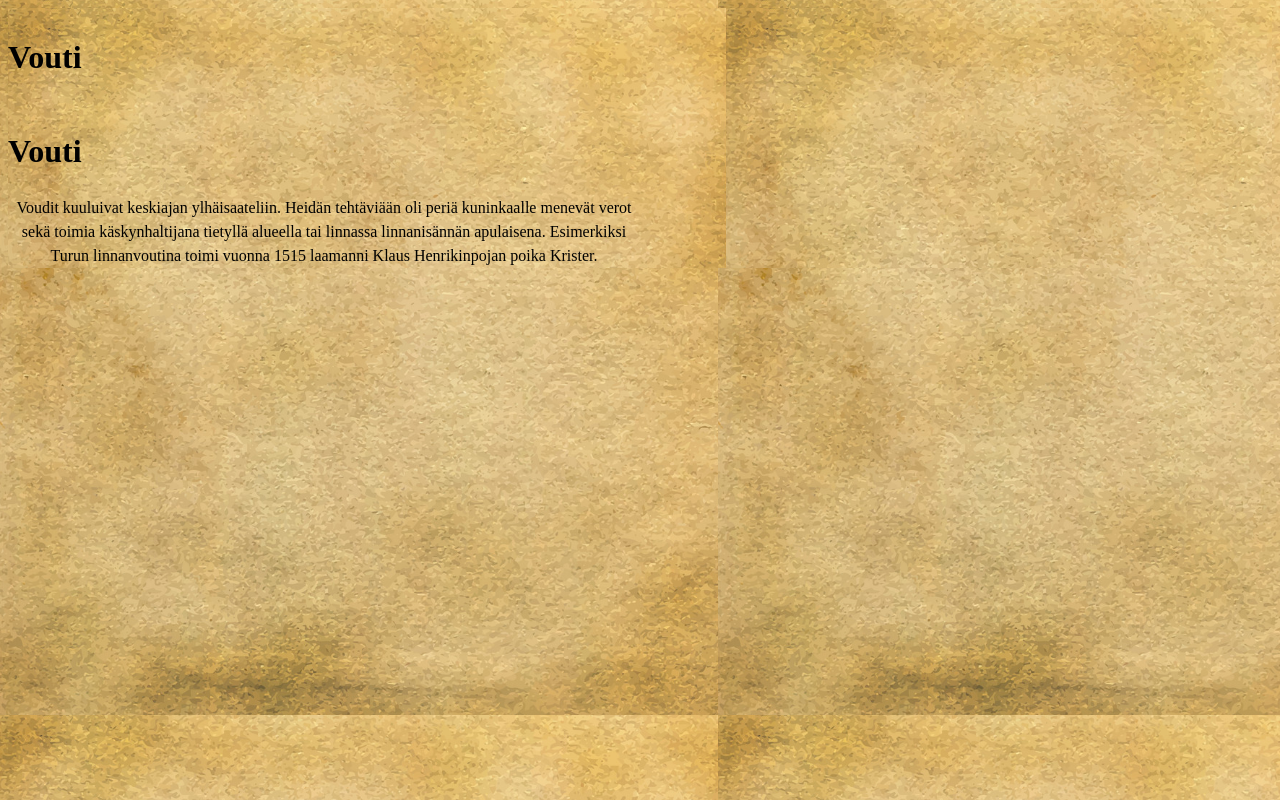
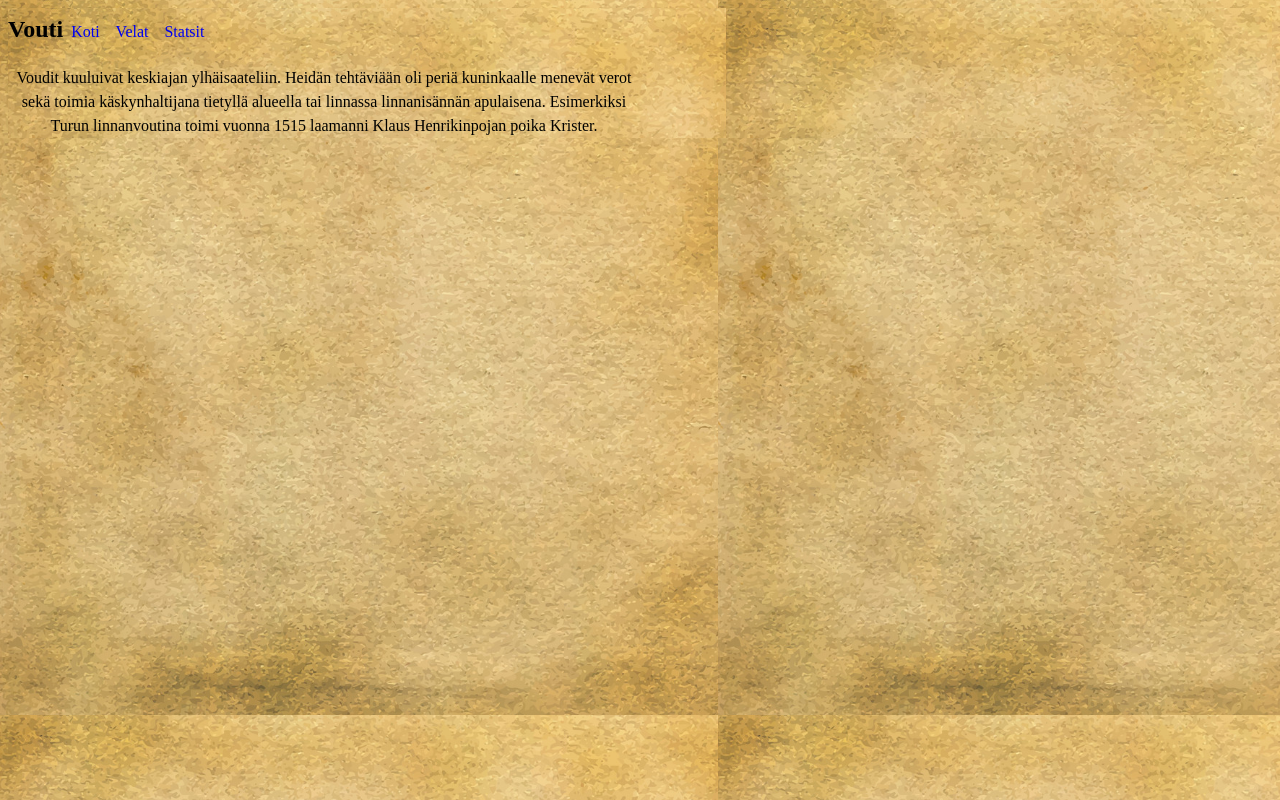
Before and after one commit to teepiik/vouti-frontend, a React (Create React App) app: page / in a window 1280 px wide. Built offline with nearby package versions, Linux system fonts and the light colour scheme; no server answers.

Commit message:
navbar, debt listing functionality

```diff
--- a/src/App.tsx
+++ b/src/App.tsx
@@ -1,6 +1,6 @@
 import React, { useState, useEffect } from 'react'
 import { createGlobalStyle } from 'styled-components'
-import { BrowserRouter as Router, Switch, Route, Link } from 'react-router-dom'
+import { Switch, Route } from 'react-router-dom'
 
 import { Header } from './Components/Header'
 import { DebtListing } from './Components/DebtListing'
--- /dev/null
+++ b/src/Components/DebtCard.tsx
@@ -0,0 +1,18 @@
+import React from 'react'
+import styled from 'styled-components'
+
+import { Debt } from '../types'
+
+interface Props {
+  item?: Debt
+}
+
+export const DebtCard: React.FC<Props> = ({ item }) => {
+  return (
+    <Card>
+      <p>{item?.debt_item}</p>
+    </Card>
+  )
+}
+
+const Card = styled.span``
--- a/src/Components/DebtListing.tsx
+++ b/src/Components/DebtListing.tsx
@@ -2,6 +2,7 @@ import React from 'react'
 import styled from 'styled-components'
 
 import { Debt } from '../types'
+import { DebtCard } from './DebtCard'
 
 interface Props {
   items?: Array<Debt>
@@ -11,9 +12,15 @@ export const DebtListing: React.FC<Props> = ({ items }) => {
   console.log(items)
   return (
     <ListingWrapper>
-      <p>Vouti</p>
+      {items?.map((item, i) => (
+        <li key={i}>
+          <DebtCard item={item} />
+        </li>
+      ))}
     </ListingWrapper>
   )
 }
 
-const ListingWrapper = styled.div``
+const ListingWrapper = styled.ul`
+  list-style-type: none;
+`
--- a/src/Components/Header.tsx
+++ b/src/Components/Header.tsx
@@ -1,10 +1,22 @@
 import React from 'react'
 import styled from 'styled-components'
+import { Link } from 'react-router-dom'
 
 export const Header: React.FC = () => {
   return (
     <HeaderWrapper>
-      <h1>Vouti</h1>
+      <Logo>Vouti</Logo>
+      <Menubar>
+        <NavButton>
+          <Link to='/'>Koti</Link>
+        </NavButton>
+        <NavButton>
+          <Link to='/velat'>Velat</Link>
+        </NavButton>
+        <NavButton>
+          <Link to='/stats'>Statsit</Link>
+        </NavButton>
+      </Menubar>
     </HeaderWrapper>
   )
 }
@@ -16,3 +28,29 @@ const HeaderWrapper = styled.header`
   border-bottom: red;
   z-index: 10;
 `
+
+const Menubar = styled.nav`
+  display: inline-block;
+`
+
+const NavButton = styled.span`
+  padding: 0.5em;
+  a:link {
+    text-decoration: none;
+  }
+  a:visited {
+    text-decoration: none;
+    color: black;
+  }
+  a:hover {
+    font-weight: bolder;
+  }
+  a:active {
+    font-size: 1.1rem;
+  }
+`
+
+const Logo = styled.span`
+  font-weight: bolder;
+  font-size: 1.5em;
+`
--- a/src/Components/Home.tsx
+++ b/src/Components/Home.tsx
@@ -4,7 +4,6 @@ import styled from 'styled-components'
 export const Home: React.FC = () => {
   return (
     <Homepage>
-      <h1>Vouti</h1>
       <VoutiText>
         Voudit kuuluivat keskiajan ylhäisaateliin. Heidän tehtäviään oli periä
         kuninkaalle menevät verot sekä toimia käskynhaltijana tietyllä alueella
--- a/src/Components/Statistics.tsx
+++ b/src/Components/Statistics.tsx
@@ -5,6 +5,7 @@ export const Statistics: React.FC = () => {
   return (
     <Statspage>
       <h1>Stats</h1>
+      <p>Coming soon</p>
     </Statspage>
   )
 }
```
